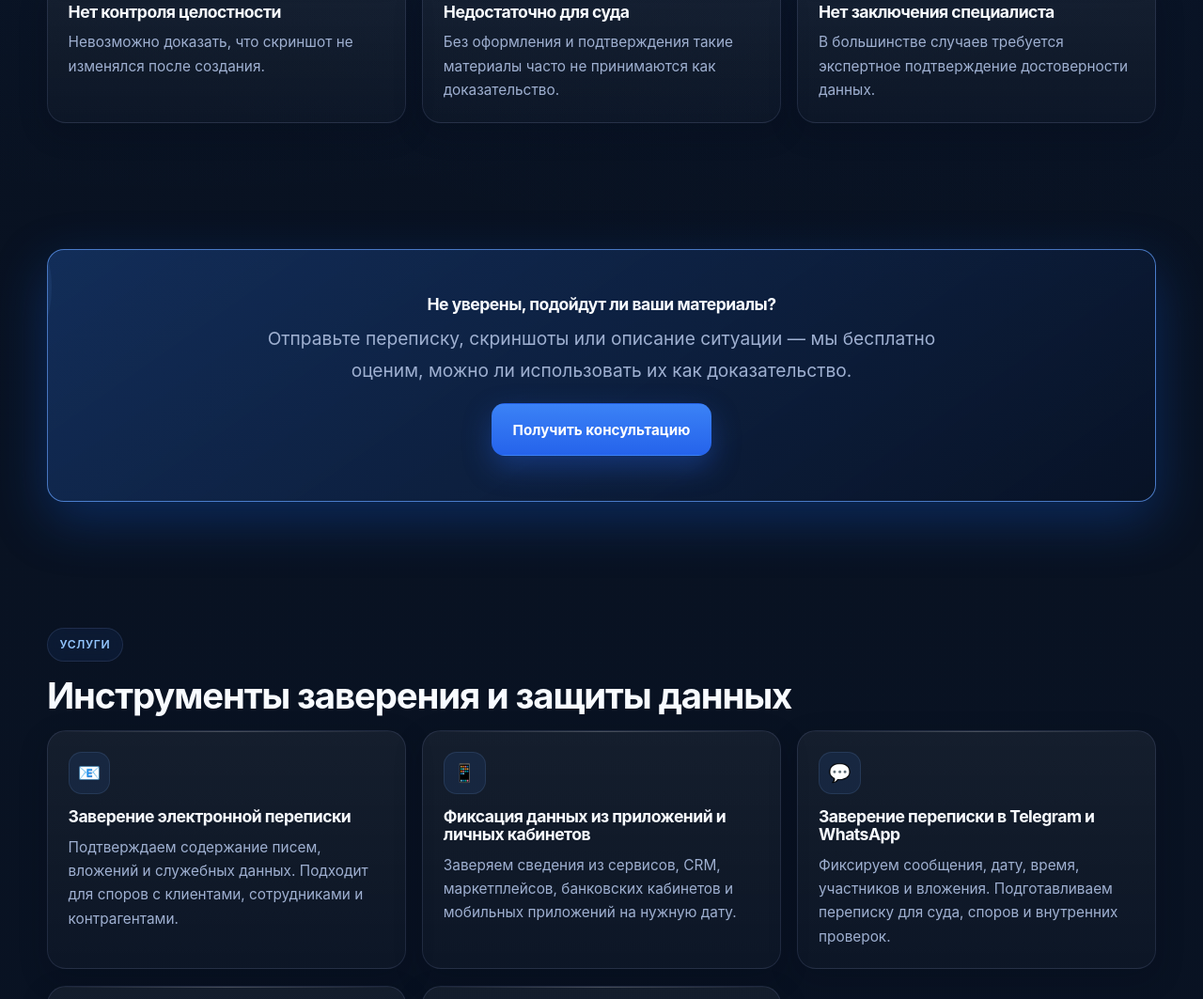
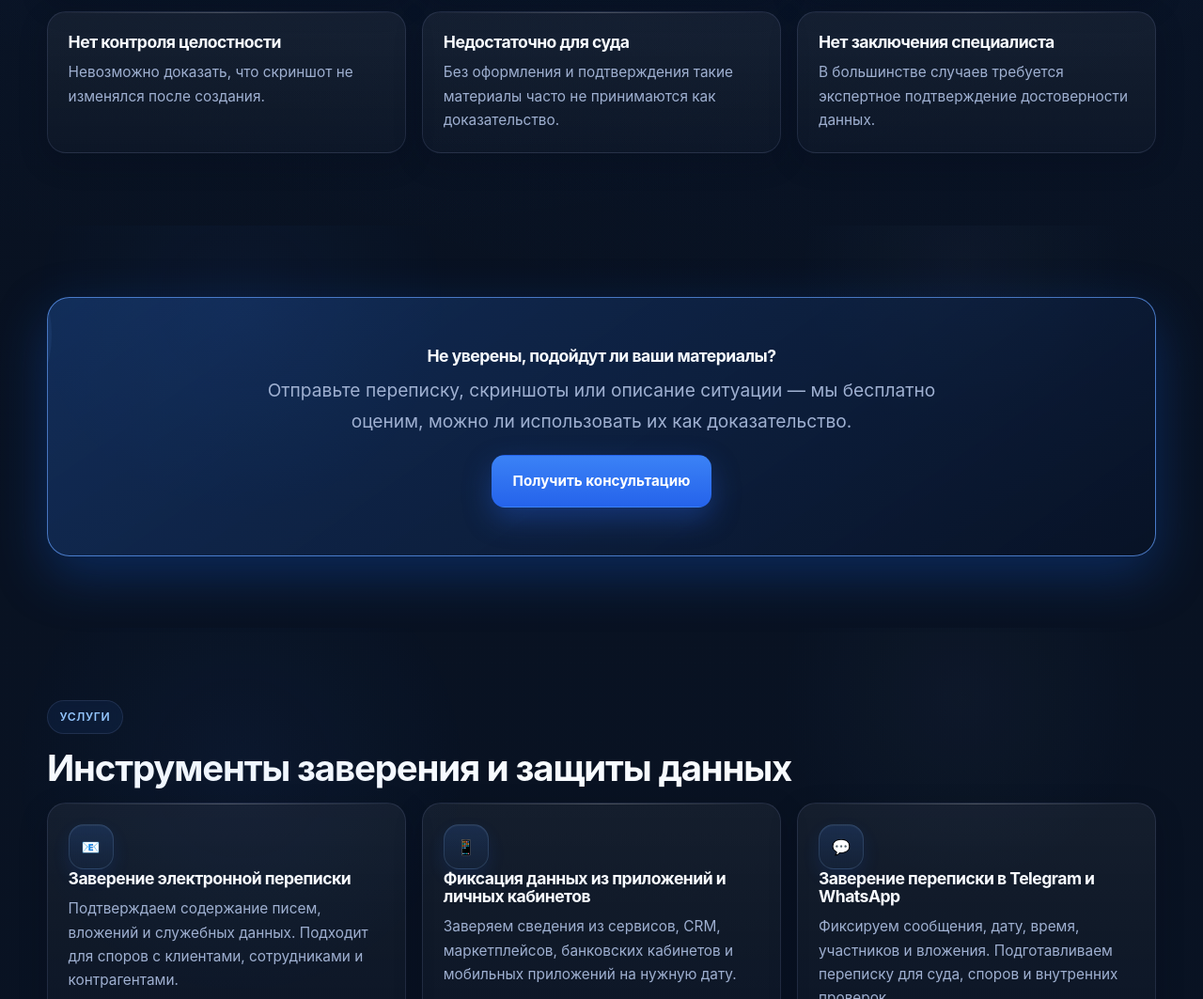
Before and after one commit to po1onsky/Centr-Corporate-Information, a plain HTML site: page index.html in a window 1280 px wide. Shown: the part 1737-2800 px from the top of the page at 94% size. Drawn offline with Linux system fonts and the light colour scheme.

Commit message:
Update index.html

```diff
--- a/index.html
+++ b/index.html
@@ -57,9 +57,21 @@ body {
       margin: 0 auto;
     }
 
-    .section {
-      padding: 4.2rem 0;
-    }
+.section {
+  padding: 4.8rem 0;
+  position: relative;
+}
+
+.section::before {
+  content: "";
+  position: absolute;
+  inset: 0;
+  pointer-events: none;
+  background:
+    radial-gradient(circle at 20% 20%, rgba(59, 130, 246, 0.06), transparent 22%),
+    radial-gradient(circle at 80% 10%, rgba(147, 197, 253, 0.04), transparent 18%);
+  opacity: 0.9;
+}
 
 .tag {
   display: inline-flex;
@@ -113,16 +125,36 @@ p.lead {
   position: relative;
 }
 
-.hero .container {
+.hero {
+  padding: 6.8rem 0 5.4rem;
   position: relative;
+  overflow: hidden;
+}
+
+.hero::before {
+  content: "";
+  position: absolute;
+  top: -120px;
+  right: -80px;
+  width: 360px;
+  height: 360px;
+  border-radius: 50%;
+  background: radial-gradient(circle, rgba(59,130,246,0.22), transparent 65%);
+  filter: blur(10px);
+  pointer-events: none;
 }
 
 .hero::after {
   content: "";
   position: absolute;
-  inset: auto 0 0 0;
-  height: 1px;
-  background: linear-gradient(90deg, transparent, rgba(255,255,255,0.12), transparent);
+  left: -120px;
+  bottom: -140px;
+  width: 320px;
+  height: 320px;
+  border-radius: 50%;
+  background: radial-gradient(circle, rgba(147,197,253,0.12), transparent 65%);
+  filter: blur(14px);
+  pointer-events: none;
 }
 
     .hero h1,
@@ -226,15 +258,17 @@ p.lead {
 }
 
 .card .icon {
-  width: 2.8rem;
-  height: 2.8rem;
+  width: 3rem;
+  height: 3rem;
   display: grid;
   place-items: center;
-  border-radius: 14px;
-  background: rgba(59, 130, 246, 0.1);
-  border: 1px solid rgba(147, 197, 253, 0.12);
-  margin-bottom: 0.9rem;
-  font-size: 1.2rem;
+  border-radius: 16px;
+  background:
+    linear-gradient(180deg, rgba(59,130,246,0.16), rgba(59,130,246,0.06));
+  border: 1px solid rgba(147, 197, 253, 0.16);
+  box-shadow:
+    inset 0 1px 0 rgba(255,255,255,0.06),
+    0 8px 18px rgba(37, 99, 235, 0.12);
 }
 
 .card h3 {
@@ -345,13 +379,32 @@ ul.clean li::before {
   line-height: 1.7;
 }
 
-    .cta {
-      text-align: center;
-      padding: 3rem 1rem;
-      border: 1px solid var(--border);
-      border-radius: 18px;
-      background: linear-gradient(160deg, rgba(29, 120, 255, 0.2), rgba(5, 12, 26, 0.6));
-    }
+.cta {
+  position: relative;
+  overflow: hidden;
+  text-align: center;
+  padding: 3.2rem 1.2rem;
+  border: 1px solid rgba(173, 190, 255, 0.18);
+  border-radius: 24px;
+  background:
+    linear-gradient(180deg, rgba(59,130,246,0.14), rgba(255,255,255,0.03)),
+    rgba(255,255,255,0.02);
+  box-shadow:
+    inset 0 1px 0 rgba(255,255,255,0.06),
+    0 20px 60px rgba(4, 13, 31, 0.32);
+}
+
+.cta::after {
+  content: "";
+  position: absolute;
+  top: -80px;
+  right: -60px;
+  width: 220px;
+  height: 220px;
+  border-radius: 50%;
+  background: radial-gradient(circle, rgba(99,160,255,0.22), transparent 65%);
+  pointer-events: none;
+}
 
     .cta.active-focus {
       border-color: rgba(99, 160, 255, 0.7);
```
